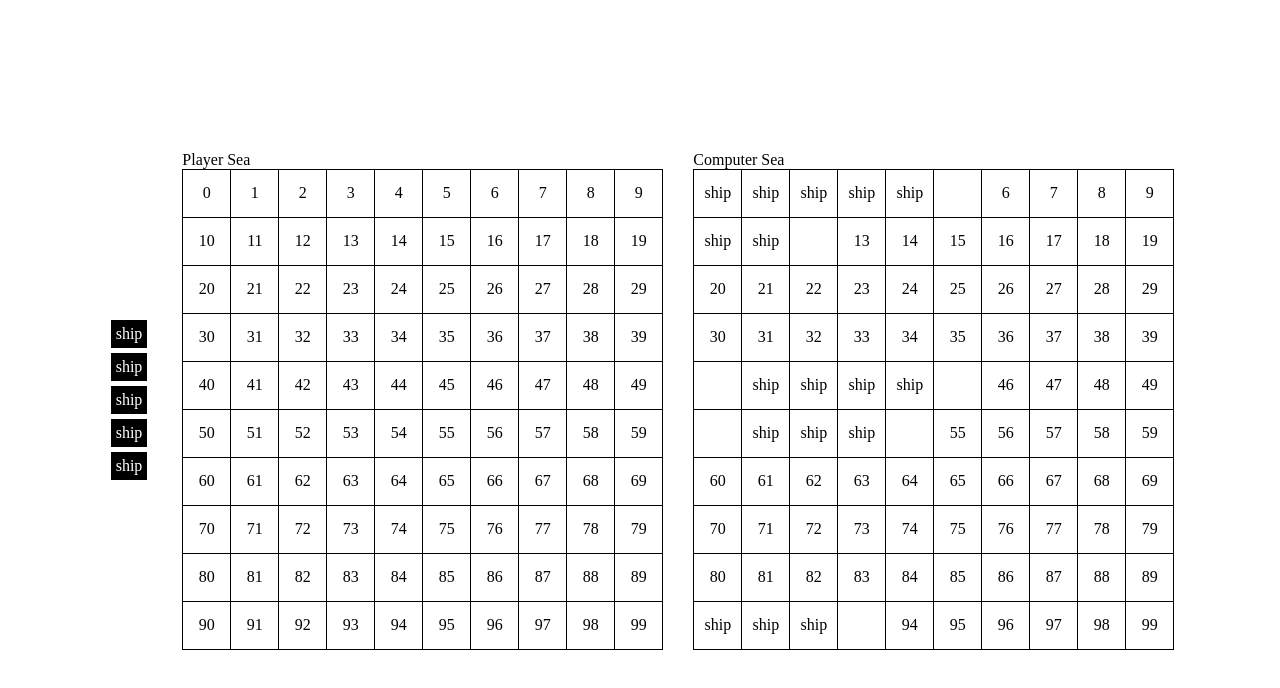
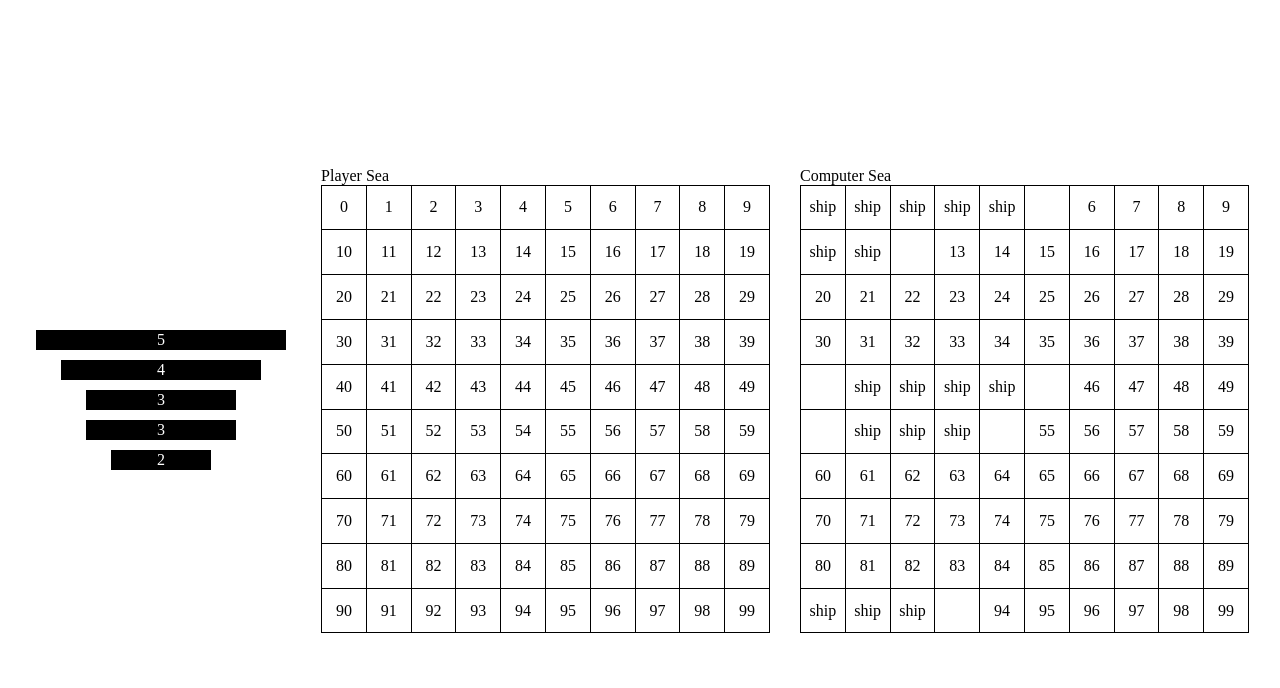
Before and after one commit to nuru484/battleship, a website built with webpack: page src/index.html in a window 1280 px wide. Built offline with nearby package versions, Linux system fonts and the light colour scheme.

Commit message:
Added a function
Added a function to dynamically create the ships
Also added a some code to the helper function (Drop) to create ships with their lengths and not the fixed length of 5

```diff
--- a/src/css-files/style.css
+++ b/src/css-files/style.css
@@ -30,19 +30,47 @@ td {
 
 td {
   text-align: center;
+  width: clamp(1.5rem, 3.5dvw, 3rem);
+  height: clamp(1.5rem, 3.5dvw, 3rem);
+}
 
-  width: clamp(1.5rem, 4dvw, 3rem);
-  height: clamp(1.5rem, 4dvw, 3rem);
+.player-ships-class {
+  display: flex;
+  flex-direction: column;
+  justify-content: center;
+  align-items: center;
 }
 
 .ship {
-  background-color: black;
+  width: 50px;
+  height: 20px;
+  background-color: rgb(0, 0, 0);
   margin: 5px;
-  padding: 5px;
+  text-align: center;
+  line-height: 20px;
   color: white;
-  cursor: grabbing;
+  cursor: pointer;
 }
 
+/* Style for different length ships */
+#ship5 {
+  width: 250px;
+}
+
+#ship4 {
+  width: 200px;
+}
+
+#ship3first,
+#ship3second {
+  width: 150px;
+}
+
+#ship2 {
+  width: 100px;
+}
+
+/* Drag and drop styles */
 .hide {
   display: none;
 }
--- a/src/index.html
+++ b/src/index.html
@@ -7,13 +7,7 @@
   </head>
   <body>
     <div class="main-container" id="main-container-id">
-      <div class="player-ships-class">
-        <div class="ship" draggable="true">ship</div>
-        <div class="ship" draggable="true">ship</div>
-        <div class="ship" draggable="true">ship</div>
-        <div class="ship" draggable="true">ship</div>
-        <div class="ship" draggable="true">ship</div>
-      </div>
+      <div class="player-ships-class"></div>
 
       <div class="playerTable">
         <p>Player Sea</p>
--- a/src/js-files/drag-and-drop.js
+++ b/src/js-files/drag-and-drop.js
@@ -1,11 +1,37 @@
 import { player, renderGameBoard, playerGameBoard } from './dom';
+
+//  ship lengths in an array along with corresponding IDs
+const shipData = [
+  { length: 5, id: 'ship5' },
+  { length: 4, id: 'ship4' },
+  { length: 3, id: 'ship3first' },
+  { length: 3, id: 'ship3second' },
+  { length: 2, id: 'ship2' },
+];
+
+// Function to create ships based on ship lengths and IDs
+const createHumanPlayerShips = () => {
+  const shipsContainer = document.querySelector('.player-ships-class');
+  shipData.forEach((data) => {
+    const ship = document.createElement('div');
+    ship.className = 'ship';
+    ship.draggable = true;
+    ship.dataset.length = data.length; //  data-length attribute
+    ship.textContent = data.length; //  content to display ship length
+    ship.id = data.id; //  ship ID
+    shipsContainer.append(ship);
+  });
+};
+
+//  Function call to create ships
+createHumanPlayerShips();
 
 const ships = document.querySelectorAll('.ship');
 const playerCells = document.querySelectorAll('.playerCells');
 
 // Events on dragged elements
 
-// Drag start helper function
+// Drag start helper function.
 const dragStart = (e) => {
   setTimeout(() => {
     e.target.classList.add('hide');
@@ -52,7 +78,11 @@ const drop = (e) => {
   const row = e.target.parentNode.rowIndex;
   const col = e.target.cellIndex;
 
-  const playerShip2 = player.createShip(5);
+  const dragable = document.querySelector('.hide');
+
+  const shipLength = parseInt(dragable.dataset.length, 10);
+
+  const playerShip2 = player.createShip(shipLength);
 
   if (player.placeShip(playerShip2, row, col) === false) {
     e.target.classList.remove('drag-over');
@@ -60,13 +90,12 @@ const drop = (e) => {
   }
 
   e.target.classList.remove('drag-over');
-  const dragable = document.querySelector('.hide');
+
   e.target.textContent = '';
   e.target.append(dragable);
   dragable.classList.remove('hide');
 
   player.placeShip(playerShip2, row, col);
-
   renderGameBoard(playerGameBoard, document.querySelectorAll('.playerCells'));
 };
 
```
Also changed, not shown: dist/app.bundle.js, dist/index.html.
